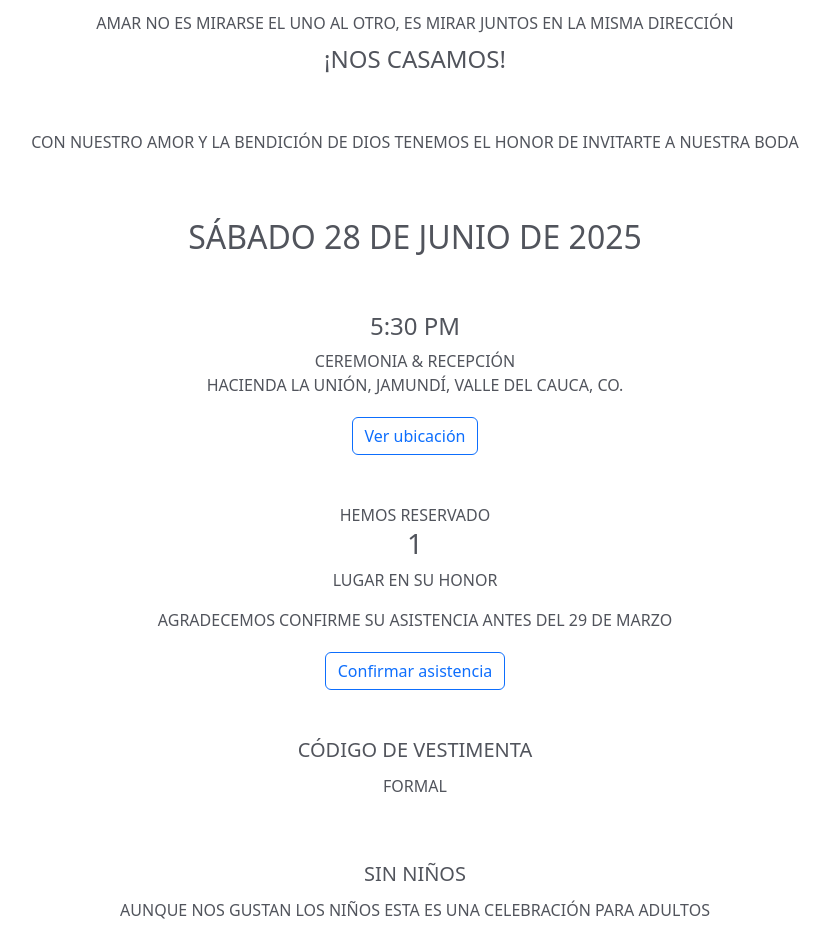
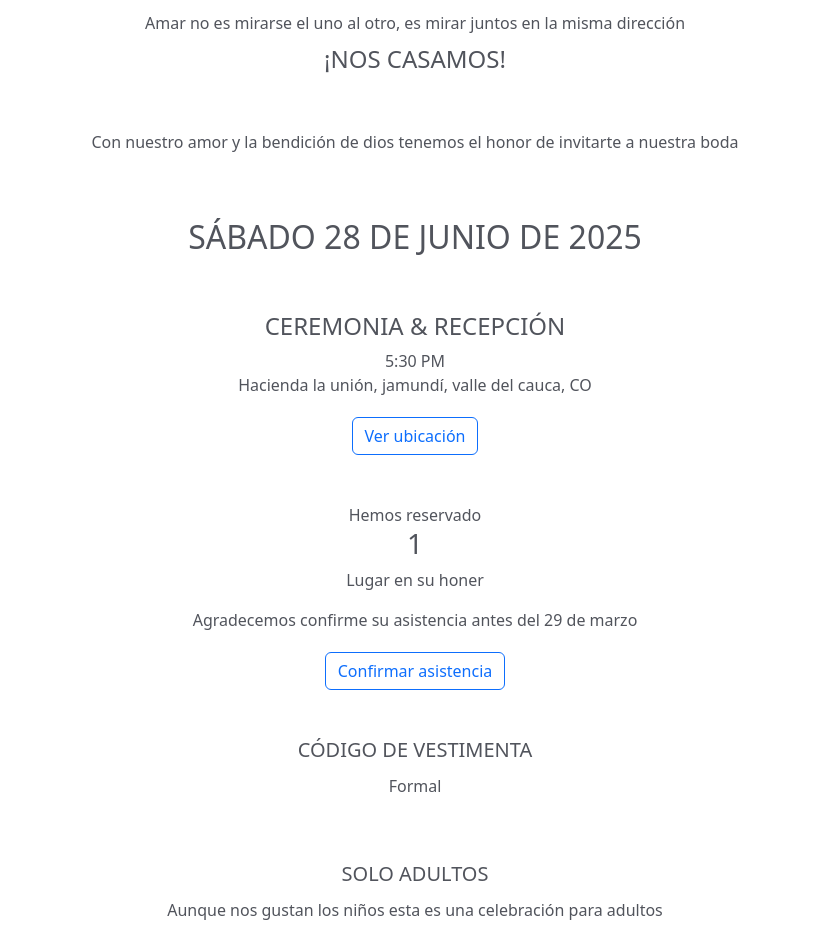
Before and after one commit to edacevedo/invitacion, a React (Create React App) app: page / in a window 1280 px wide. Shown: the part 1180-2132 px from the top of the page, without its empty margins (225-1055 px from the left). Built offline with nearby package versions, Linux system fonts and the light colour scheme; a web font is replaced by a local one.

Commit message:
first commit

```diff
--- a/src/App.js
+++ b/src/App.js
@@ -36,7 +36,7 @@ function App() {
         </Row>
 
         <Row className="justify-content-center pt-5">
-          <Col xs="auto"><h6 className='text-center'>AMAR NO ES MIRARSE EL UNO AL OTRO, ES MIRAR JUNTOS EN LA MISMA DIRECCIÓN</h6></Col>
+          <Col xs="auto"><h6 className='text-center'>Amar no es mirarse el uno al otro, es mirar juntos en la misma dirección</h6></Col>
         </Row>
 
         <Row className="justify-content-center pt-1">
@@ -52,7 +52,7 @@ function App() {
 
         <Row className="justify-content-center pt-5">
           <Col  >
-            <p className='text-center'>CON NUESTRO AMOR Y LA BENDICIÓN DE DIOS TENEMOS EL HONOR DE INVITARTE A NUESTRA BODA</p>
+            <p className='text-center'>Con nuestro amor y la bendición de dios tenemos el honor de invitarte a nuestra boda</p>
           </Col>
         </Row>
 
@@ -63,13 +63,13 @@ function App() {
 
 
         <Row className="justify-content-center pt-5">
-          <Col xs="auto" className='justify-content-center'><h4 className='text-center'>5:30 PM</h4></Col>
+          <Col xs="auto" className='justify-content-center'><h4 className='text-center'>CEREMONIA & RECEPCIÓN</h4></Col>
         </Row>
         <Row className="justify-content-center">
-          <Col xs="auto" className='justify-content-center'>CEREMONIA & RECEPCIÓN</Col>
+          <Col xs="auto" className='justify-content-center'>5:30 PM</Col>
         </Row>
         <Row className="justify-content-center">
-          <Col xs="auto" className='justify-content-center'><p className='text-center'>HACIENDA LA UNIÓN, JAMUNDÍ, VALLE DEL CAUCA, CO.</p></Col>
+          <Col xs="auto" className='justify-content-center'><p className='text-center'>Hacienda la unión, jamundí, valle del cauca, CO</p></Col>
         </Row>
         <Row className="justify-content-center pt-1">
           <Col xs="auto" className='justify-content-center'>
@@ -79,16 +79,16 @@ function App() {
 
 
         <Row className="justify-content-center pt-5">
-          <Col xs="auto" className='justify-content-center'>HEMOS RESERVADO</Col>
+          <Col xs="auto" className='justify-content-center'>Hemos reservado</Col>
         </Row>
         <Row className="justify-content-center">
           <Col xs="auto" className='justify-content-center'><h3 className='text-center'>1</h3></Col>
         </Row>
         <Row className="justify-content-center">
-          <Col xs="auto" className='justify-content-center'>LUGAR EN SU HONOR</Col>
+          <Col xs="auto" className='justify-content-center'>Lugar en su honer</Col>
         </Row>
         <Row className="justify-content-center pt-3">
-          <Col xs="auto" className='justify-content-center'><p className='text-center'>AGRADECEMOS CONFIRME SU ASISTENCIA ANTES DEL 29 DE MARZO</p></Col>
+          <Col xs="auto" className='justify-content-center'><p className='text-center'>Agradecemos confirme su asistencia antes del 29 de marzo</p></Col>
         </Row>
         <Row className="justify-content-center pt-1">
           <Col xs="auto" className='justify-content-center'>
@@ -103,19 +103,19 @@ function App() {
           <Col xs="auto" className='justify-content-center'><h5>CÓDIGO DE VESTIMENTA</h5></Col>
         </Row>
         <Row className="justify-content-center pt-1">
-          <Col xs="auto" className='justify-content-center'><p className='text-center'>FORMAL</p></Col>
+          <Col xs="auto" className='justify-content-center'><p className='text-center'>Formal</p></Col>
         </Row>
 
         <Row className="justify-content-center pt-5">
-          <Col xs="auto" className='justify-content-center'><h5>SIN NIÑOS</h5></Col>
+          <Col xs="auto" className='justify-content-center'><h5>SOLO ADULTOS</h5></Col>
         </Row>
         <Row className="justify-content-center pt-1">
-          <Col xs="auto" className='justify-content-center'><p className='text-center'>AUNQUE NOS GUSTAN LOS NIÑOS ESTA ES UNA CELEBRACIÓN PARA ADULTOS</p></Col>
+          <Col xs="auto" className='justify-content-center'><p className='text-center'>Aunque nos gustan los niños esta es una celebración para adultos</p></Col>
         </Row>
 
 
         <Row className="justify-content-center pt-5">
-          <Col xs="auto" className='justify-content-center'><p className='text-center'>ESPERAMOS CONTAR CON SU PRESENCIA</p></Col>
+          <Col xs="auto" className='justify-content-center'><p className='text-center'>Esperamos contar con su presencia</p></Col>
         </Row>
         <Row className="justify-content-center pt-3">
           <Col xs="auto" className='justify-content-center'><h2 className='mea-culpa-regular'>¡Muchas gracias!</h2></Col>
```
Also changed, not shown: public/manifest.json.
